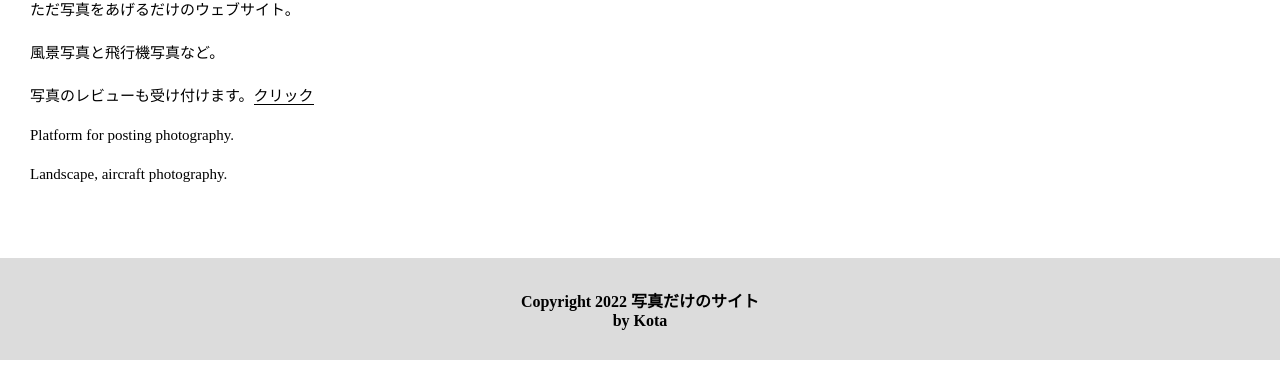
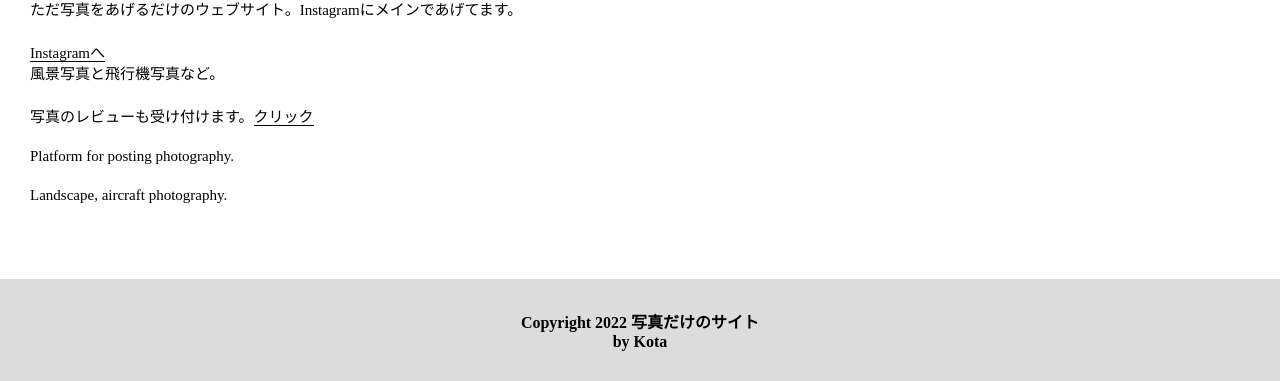
Before and after one commit to kosiki/photosplanes, a plain HTML site: page index.html in a window 1280 px wide. Shown: the part 646-1027 px from the top of the page. Before the commit the page ends 1006 px from the top, so only its background shows below. Drawn offline with Linux system fonts and the light colour scheme.

Commit message:
Update index.html

```diff
--- a/index.html
+++ b/index.html
@@ -30,7 +30,9 @@
         <div class="introducion">
           <div class="intro-title"><h3>サイトについて・About</h3></div>
           <div class="intro-text">
-            <p>ただ写真をあげるだけのウェブサイト。</p>
+            <p>ただ写真をあげるだけのウェブサイト。Instagramにメインであげてます。</p>
+            <br>
+            <a href="https://www.instagram.com/train_planesphotos_kt">Instagramへ</a>
             <br>
             <p>風景写真と飛行機写真など。</p>
             <br>
```
